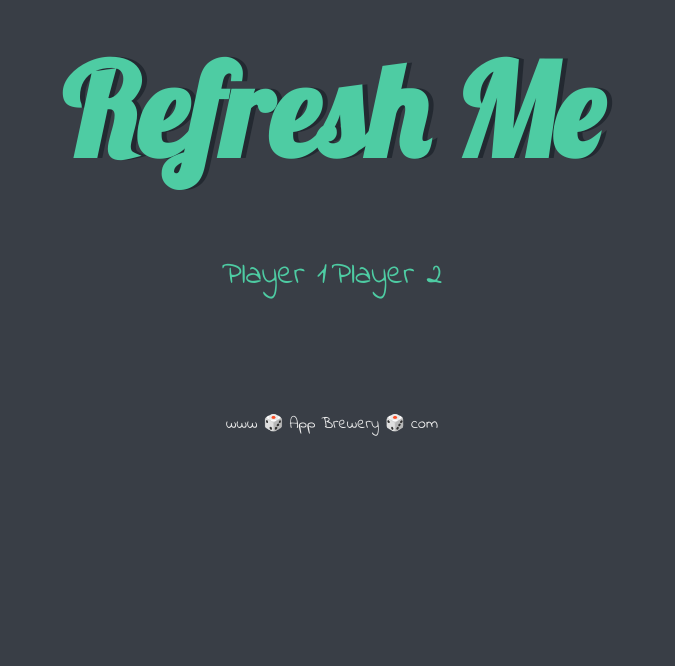
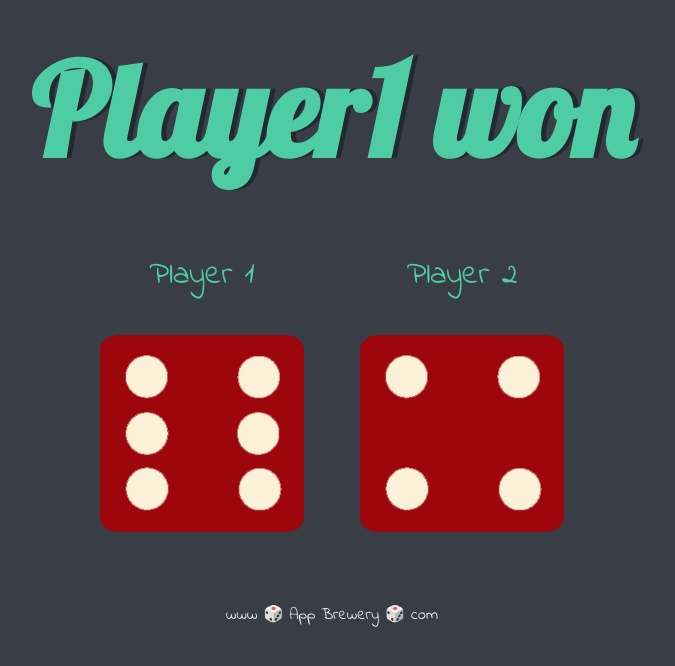
Before and after one commit to luckcha/Web-development, a plain HTML site: page Dicee+Challenge+-+Starting+Files/dicee.html in a window 1280 px wide. Shown: the whole page, without its empty margins (308-983 px from the left). Drawn offline with Linux system fonts and the light colour scheme.

Commit message:
dice game

```diff
--- a/Dicee+Challenge+-+Starting+Files/dicee.html
+++ b/Dicee+Challenge+-+Starting+Files/dicee.html
@@ -15,15 +15,16 @@
 
       <div class="dice">
         <p>Player 1</p>
-        <img class="img1" src="" />
+        <img class="img1" src="./images/dice2.png" />
       </div>
 
       <div class="dice">
         <p>Player 2</p>
-        <img class="img2" src="" />
+        <img class="img2" src="./images/dice6.png" />
       </div>
     </div>
+    <script src="./index.js"></script>
+</body>
+    <footer>www 🎲 App Brewery 🎲 com</footer>
 
-    <footer>www 🎲 App Brewery 🎲 com</footer>
-  </body>
 </html>
--- a/Dicee+Challenge+-+Starting+Files/index.js
+++ b/Dicee+Challenge+-+Starting+Files/index.js
@@ -0,0 +1,22 @@
+var randomNumber1 = Math.floor(Math.random()*6)+1; //generate a random number for 1st image
+
+var randomDiceImage1 = "images/" + "dice" + randomNumber1 + ".png" //concatenate the image source like images/dice1.png
+
+ document.querySelectorAll("img")[0].setAttribute("src", randomDiceImage1); //change the attribute(image) source acc to randomDiceImage
+
+
+ var randomNumber2 = Math.floor(Math.random()*6)+1;
+
+ var randomDiceImage2 = "images/" + "dice" + randomNumber2 + ".png"
+
+ document.querySelectorAll("img")[1].setAttribute("src", randomDiceImage2);
+
+ if (randomNumber1>randomNumber2){
+    document.querySelector("h1").innerHTML = "Player1 won";
+
+ } else if (randomNumber2>randomNumber1){
+    document.querySelector("h1").innerHTML = "Player2 won";
+
+ } else {
+    document.querySelector("h1").innerHTML = "Draw"
+ }
```
